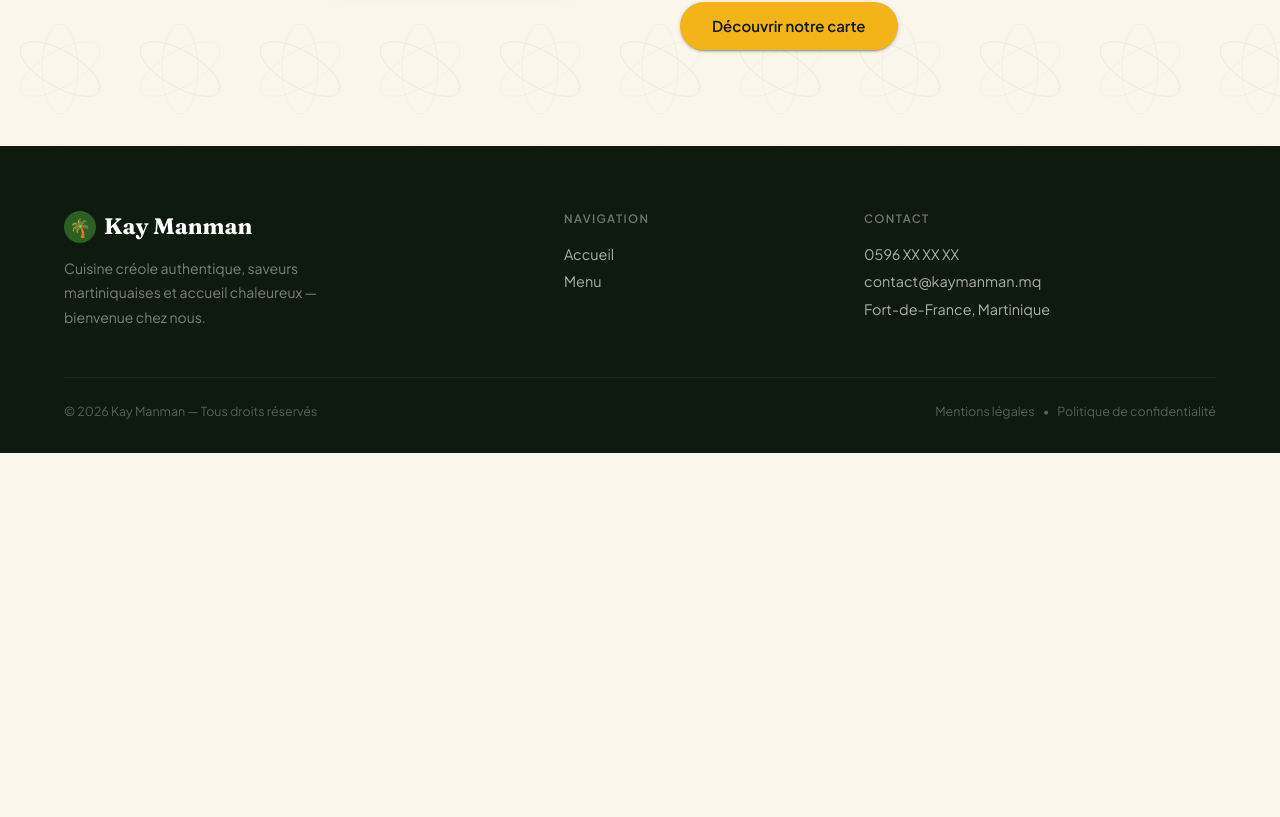
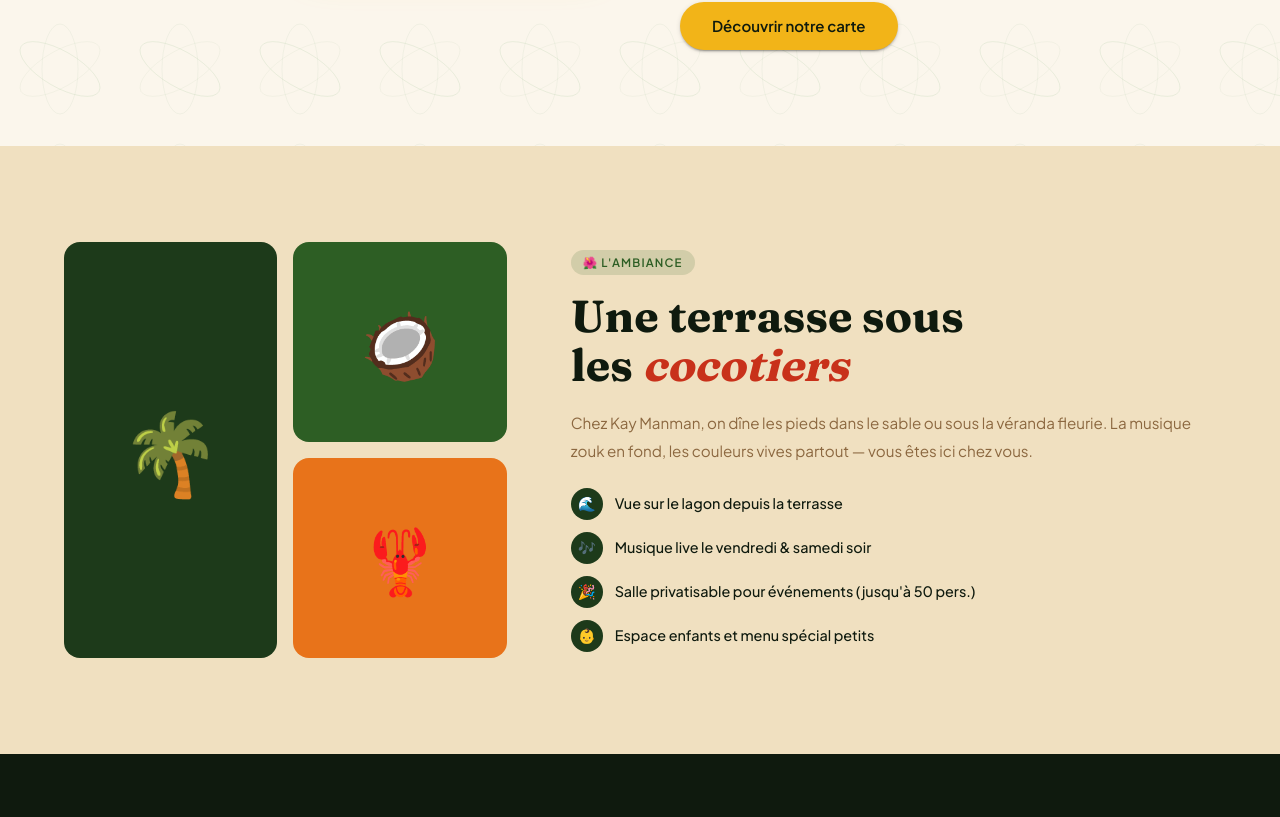
Before and after one commit to stantanasi/restaurant-website, a Next.js app: page / in a window 1280 px wide. Shown: the part 1642-2459 px from the top of the page. Before the commit the page ends 2095 px from the top, so only its background shows below. Built offline with nearby package versions, Linux system fonts and the light colour scheme; what @mui/material-nextjs would draw is missing.

Commit message:
feat(home): display ambiance section

```diff
--- a/app/(home)/page.tsx
+++ b/app/(home)/page.tsx
@@ -1,4 +1,5 @@
 import About from '@/app/(home)/sections/About';
+import Ambiance from '@/app/(home)/sections/Ambiance';
 import Hero from '@/app/(home)/sections/Hero';
 import Marquee from '@/components/ui/Marquee';
 import { Typography } from '@mui/material';
@@ -38,6 +39,7 @@
         ))}
       </Marquee>
       <About />
+      <Ambiance />
     </main>
   );
 }
```
